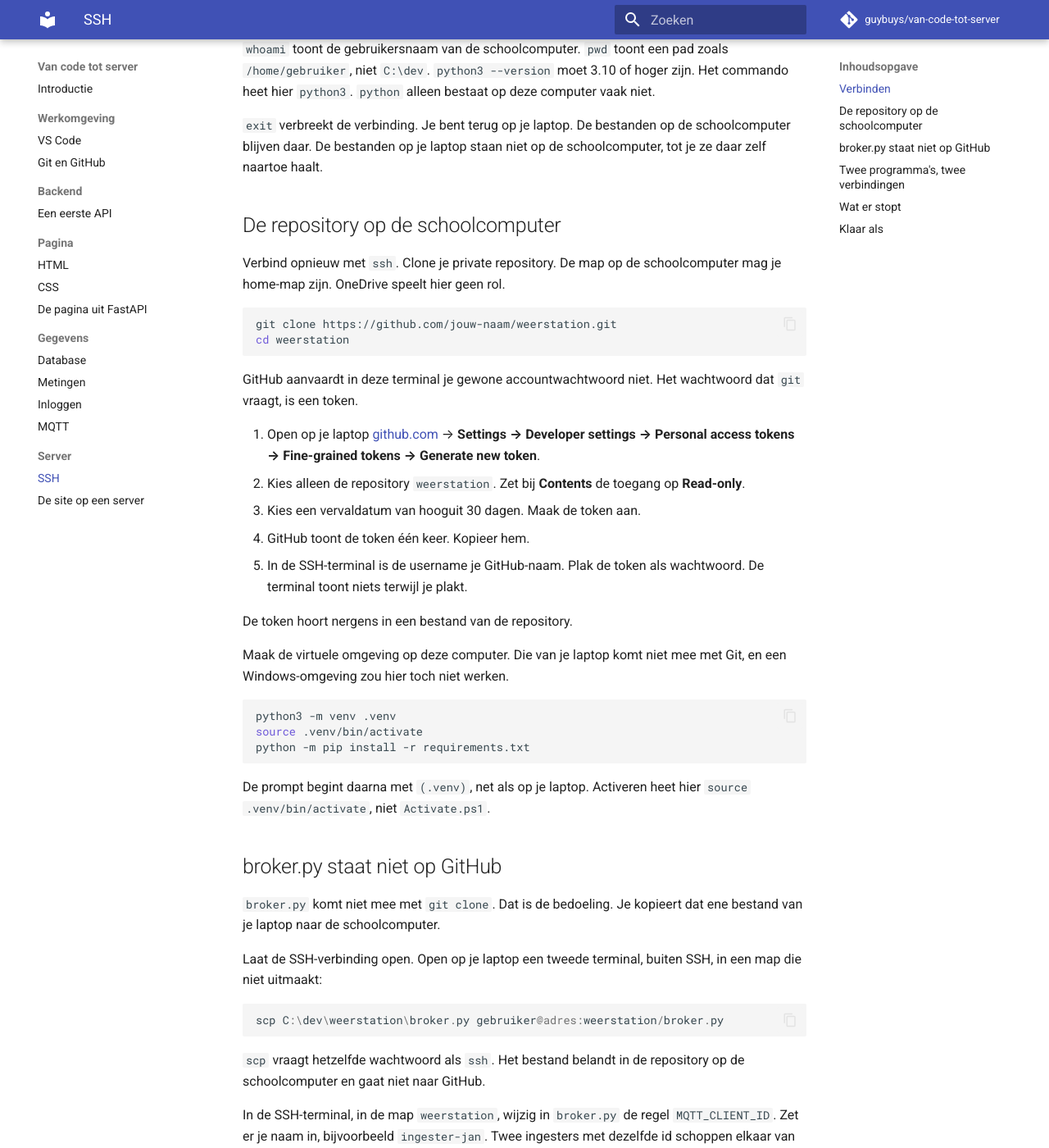
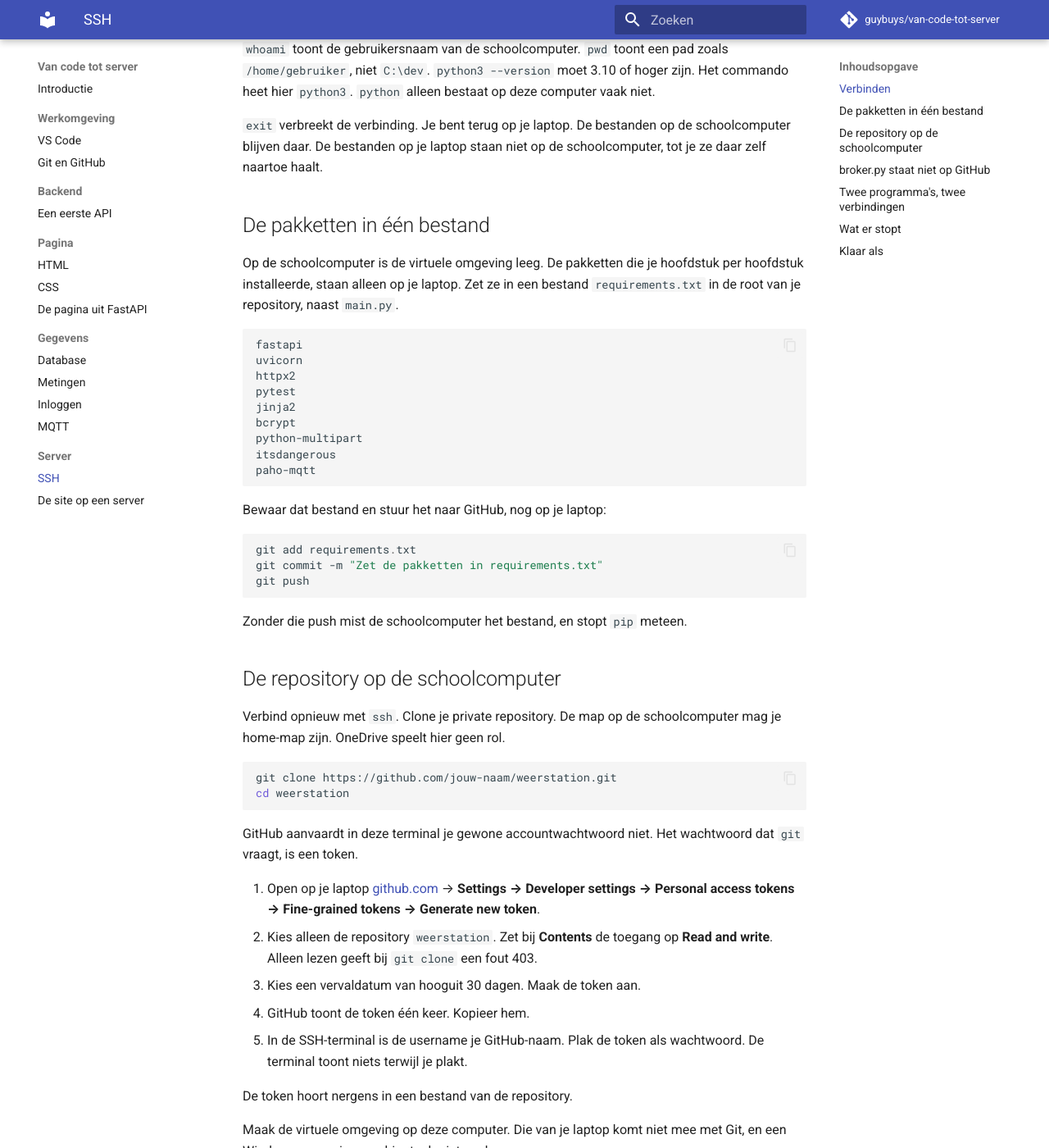
Before and after one commit to guybuys/van-code-tot-server, an MkDocs documentation site: the page built from docs/ssh.md, in a window 1280 px wide and 1400 px high, scrolled down 1221 px. Shown: the whole window at 82% size. Built offline with MkDocs 1.6.1 and Material for MkDocs 9.7.7, drawn with Linux system fonts in a browser that asks for light colours; comment, search, counter and statistics services are not loaded.

Commit message:
Laat het SSH-hoofdstuk de pakketten en een bruikbare GitHub-token vragen.
Een onmogelijke BMP280-meting gaat niet meer naar de broker.

Co-authored-by: Cursor <cursoragent@cursor.com>

````diff
--- a/docs/ssh.md
+++ b/docs/ssh.md
@@ -46,6 +46,32 @@ python3 --version
 
 `exit` verbreekt de verbinding. Je bent terug op je laptop. De bestanden op de schoolcomputer blijven daar. De bestanden op je laptop staan niet op de schoolcomputer, tot je ze daar zelf naartoe haalt.
 
+## De pakketten in één bestand
+
+Op de schoolcomputer is de virtuele omgeving leeg. De pakketten die je hoofdstuk per hoofdstuk installeerde, staan alleen op je laptop. Zet ze in een bestand `requirements.txt` in de root van je repository, naast `main.py`.
+
+```text
+fastapi
+uvicorn
+httpx2
+pytest
+jinja2
+bcrypt
+python-multipart
+itsdangerous
+paho-mqtt
+```
+
+Bewaar dat bestand en stuur het naar GitHub, nog op je laptop:
+
+```powershell
+git add requirements.txt
+git commit -m "Zet de pakketten in requirements.txt"
+git push
+```
+
+Zonder die push mist de schoolcomputer het bestand, en stopt `pip` meteen.
+
 ## De repository op de schoolcomputer
 
 Verbind opnieuw met `ssh`. Clone je private repository. De map op de schoolcomputer mag je home-map zijn. OneDrive speelt hier geen rol.
@@ -58,7 +84,7 @@ cd weerstation
 GitHub aanvaardt in deze terminal je gewone accountwachtwoord niet. Het wachtwoord dat `git` vraagt, is een token.
 
 1. Open op je laptop [github.com](https://github.com) → **Settings → Developer settings → Personal access tokens → Fine-grained tokens → Generate new token**.
-2. Kies alleen de repository `weerstation`. Zet bij **Contents** de toegang op **Read-only**.
+2. Kies alleen de repository `weerstation`. Zet bij **Contents** de toegang op **Read and write**. Alleen lezen geeft bij `git clone` een fout 403.
 3. Kies een vervaldatum van hooguit 30 dagen. Maak de token aan.
 4. GitHub toont de token één keer. Kopieer hem.
 5. In de SSH-terminal is de username je GitHub-naam. Plak de token als wachtwoord. De terminal toont niets terwijl je plakt.
@@ -145,7 +171,11 @@ Dat is de grens van dit hoofdstuk. De computer op school kan de site draaien, ma
 
     **`python3: command not found`.** Zeg het tegen je leerkracht. Python hoort op de schoolcomputer te staan. Installeer hem niet zelf met `sudo`.
 
-    **`Authentication failed` bij `git clone`.** GitHub weigert je accountwachtwoord. Gebruik een fine-grained token als wachtwoord, met leestoegang tot `weerstation`.
+    **`No such file or directory: 'requirements.txt'`.** Het bestand staat niet in de repository. Maak het op je laptop, commit en push, en voer op de schoolcomputer `git pull` uit.
+
+    **`Authentication failed` bij `git clone`.** GitHub weigert je accountwachtwoord. Gebruik een fine-grained token als wachtwoord, met schrijftoegang tot `weerstation`.
+
+    **`Write access to repository not granted`.** De token heeft bij **Contents** alleen **Read-only**. Zet die toegang op **Read and write**, verwijder de half gekloonde map met `rm -rf weerstation` en clone opnieuw.
 
     **`Address already in use`.** Jouw poort is bezet. Vraag een ander getal. Start uvicorn opnieuw met die poort.
 
````
Also changed, not shown: LERAAR.md (+1 -1 lines), 1 other file.
